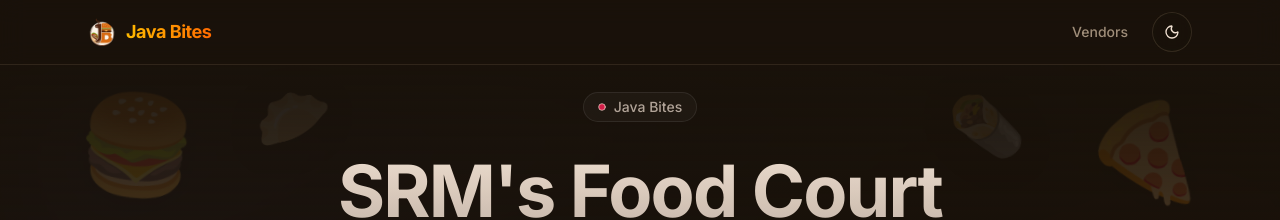
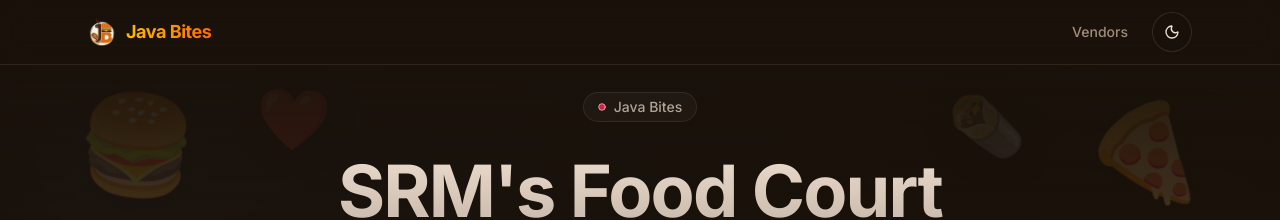
Before and after one commit to aalindmukati/Java-Bites, a Next.js app: page / in a window 1280 px wide. Shown: the top 220 px of the page. Built offline with nearby package versions, Linux system fonts and the light colour scheme; no server answers; the database is empty.

Commit message:
Emoji change

```diff
--- a/components/ui/shape-landing-hero.tsx
+++ b/components/ui/shape-landing-hero.tsx
@@ -108,7 +108,7 @@ function HeroGeometric({
 
         {/* Top Center-Left (Desktop only) - Dumpling */}
         <FloatingEmoji
-          emoji="🥟"
+          emoji="❤️"
           className="left-[20%] top-[6%] hidden md:block"
           sizeClassName="text-5xl md:text-6xl"
           opacityClassName="opacity-20"
```
